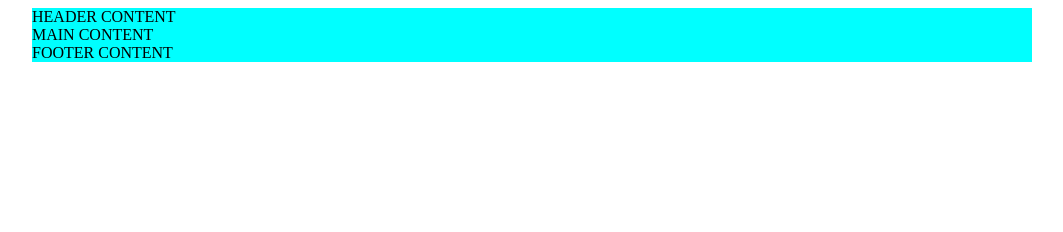
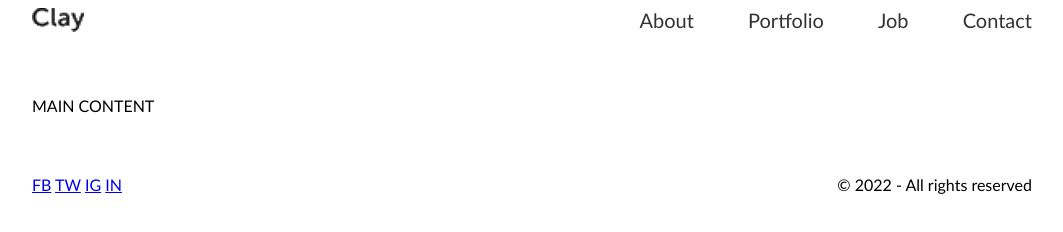
Before and after one commit to Torden11/5-astronaut, a website: page index.html in a window 1280 px wide. Shown: the whole page, without its empty margins (108-1171 px from the left). Drawn offline with Linux system fonts and the light colour scheme.

Commit message:
Header, #1

```diff
--- a/index.html
+++ b/index.html
@@ -10,7 +10,13 @@
 
 <body>
     <header>
-        HEADER CONTENT
+        <img src="./Clay logo.png" alt="Logo">
+        <nav>
+            <a href="#">About</a>
+            <a href="#">Portfolio</a>
+            <a href="#">Job</a>
+            <a href="#">Contact</a>
+        </nav>
     </header>
 
     <main>
@@ -18,7 +24,13 @@
     </main>
 
     <footer>
-        FOOTER CONTENT
+        <div>
+            <a href="#">FB</a>
+            <a href="#">TW</a>
+            <a href="#">IG</a>
+            <a href="#">IN</a>
+        </div>
+        <p>&copy; 2022 - All rights reserved</p>
     </footer>
 </body>
 </html>
--- a/main.css
+++ b/main.css
@@ -4,5 +4,49 @@ footer {
     display: inline-block;
     width: 1000px;
     margin: 0 calc(50% - 500px);
-    background-color: aqua;
+      font-family: 'Gill Sans', 'Gill Sans MT', Calibri, 'Trebuchet MS', sans-serif;
     }
+
+/*header style*/
+
+    img {
+        float: left
+    }
+
+    nav {
+        float: right;
+        }
+
+    nav > a {
+        color: #333;
+        text-decoration: none;
+        font-size: 20px;
+        margin-right: 50px;
+    }
+    a:last-child {
+        margin: 0;
+    }
+    nav > a:hover {
+        color: violet;
+        cursor: pointer;
+        text-decoration: underline;
+        }
+
+        /*main style*/
+
+        main {
+            margin: 60px calc(50% - 500px);
+        }
+
+        /* footer style */
+
+        div {
+            float: left;
+        }
+        div a {
+
+        }
+        p {
+            float: right;
+            margin-top: 0;
+        }
```
Also changed, not shown: Clay logo.png (added).
